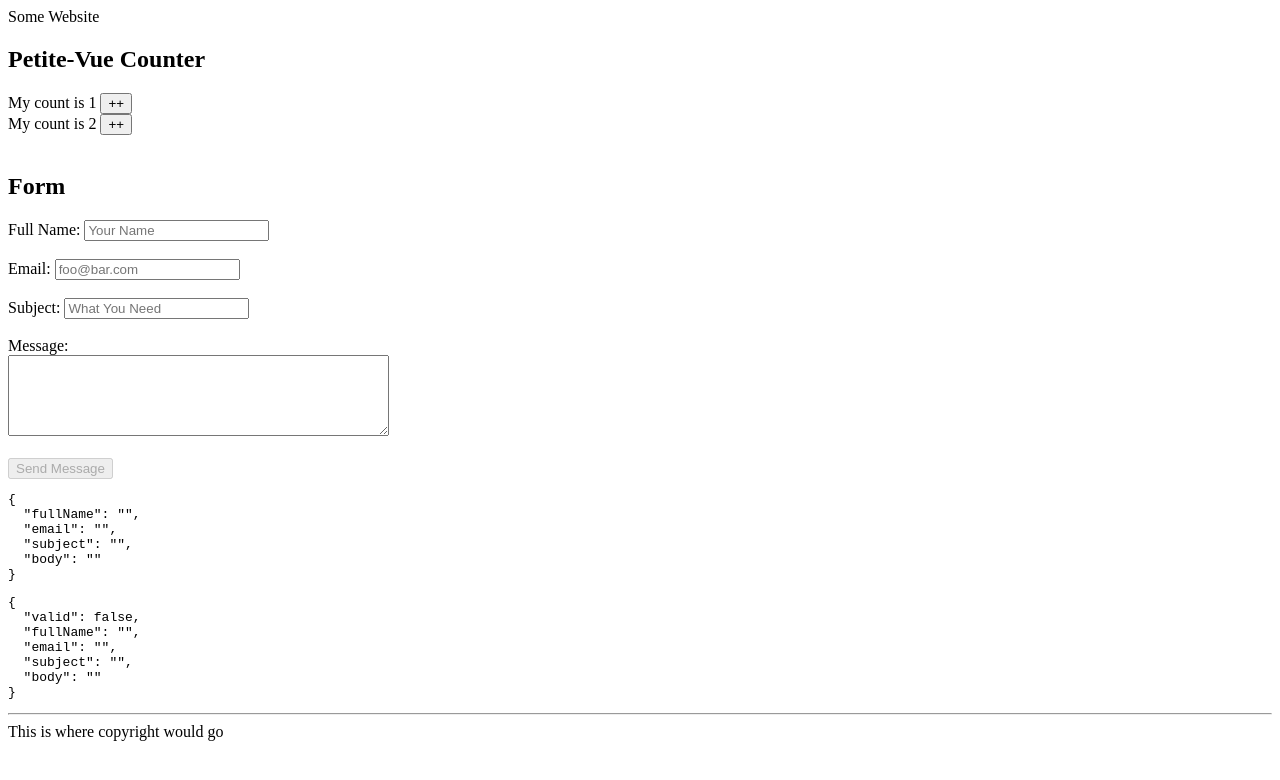
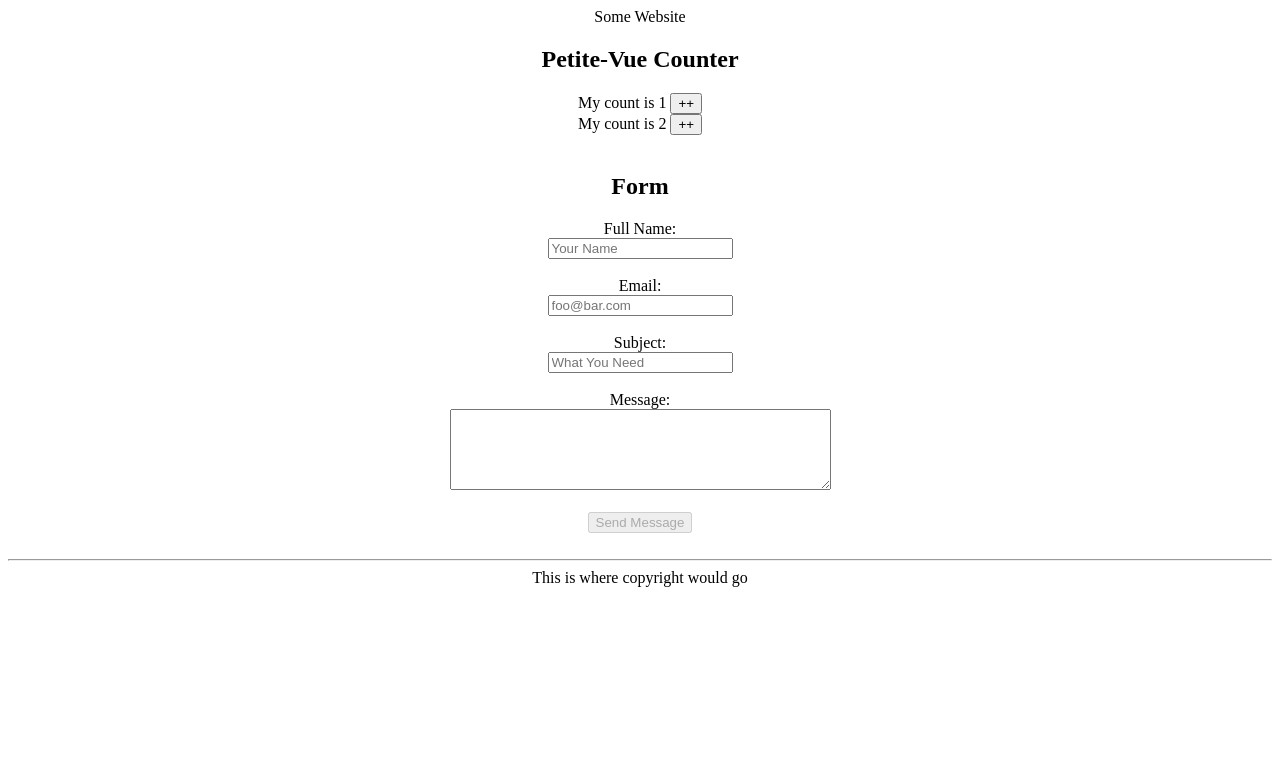
Before and after one commit to tomit4/vue_petite_pug, a website: page index.pug in a window 1280 px wide. Drawn offline with nearby package versions, Linux system fonts and the light colour scheme; files that its build step writes are made by us from their sources.

Commit message:
updated some small stylings

```diff
--- a/index.pug
+++ b/index.pug
@@ -4,7 +4,7 @@ html(lang="en")
     meta(charset="UTF-8")
     meta(name="viewport" content="width=device-width, initial-scale=1.0")
     title Petite-Vue
-    body
+    body(style="text-align: center; justify-content: center; align-content: center;")
       div(class="container")
         header(href="") Some Website
         main
@@ -18,16 +18,19 @@ html(lang="en")
             h2 Form
             form(@submit.prevent="send()")
               label(for="fullName") Full Name:
+              br
               input(@keyup="validate()" v-model="message.fullName" id="fullName" type="text" name="fullName" placeholder="Your Name")
               div(v-if="errors.fullName" style="font-size: 80%") {{ errors.fullName }}
               br
               br
               label(for="email") Email:
+              br
               input(@keyup="validate()" v-model="message.email" id="email" type="email" name="email" placeholder="foo@bar.com")
               div(v-if="errors.email" style="font-size: 80%") {{ errors.email}}
               br
               br
               label(for="subject") Subject:
+              br
               input(@keyup="validate()" v-model="message.subject" id="subject" type="text" name="subject" placeholder="What You Need")
               div(v-if="errors.subject" style="font-size: 80%") {{ errors.subject}}
               br
@@ -39,9 +42,10 @@ html(lang="en")
               br
               br
               input(type="submit" value="Send Message" class="btn" :disabled = "!errors.valid")
+            br
             div {{ status }}
-            pre {{ message }}
-            pre {{ errors }}
+            //- pre {{ message }}
+            //- pre {{ errors }}
           footer(class="")
             hr
             div(class="") This is where copyright would go
```
Also changed, not shown: html/index.html.
